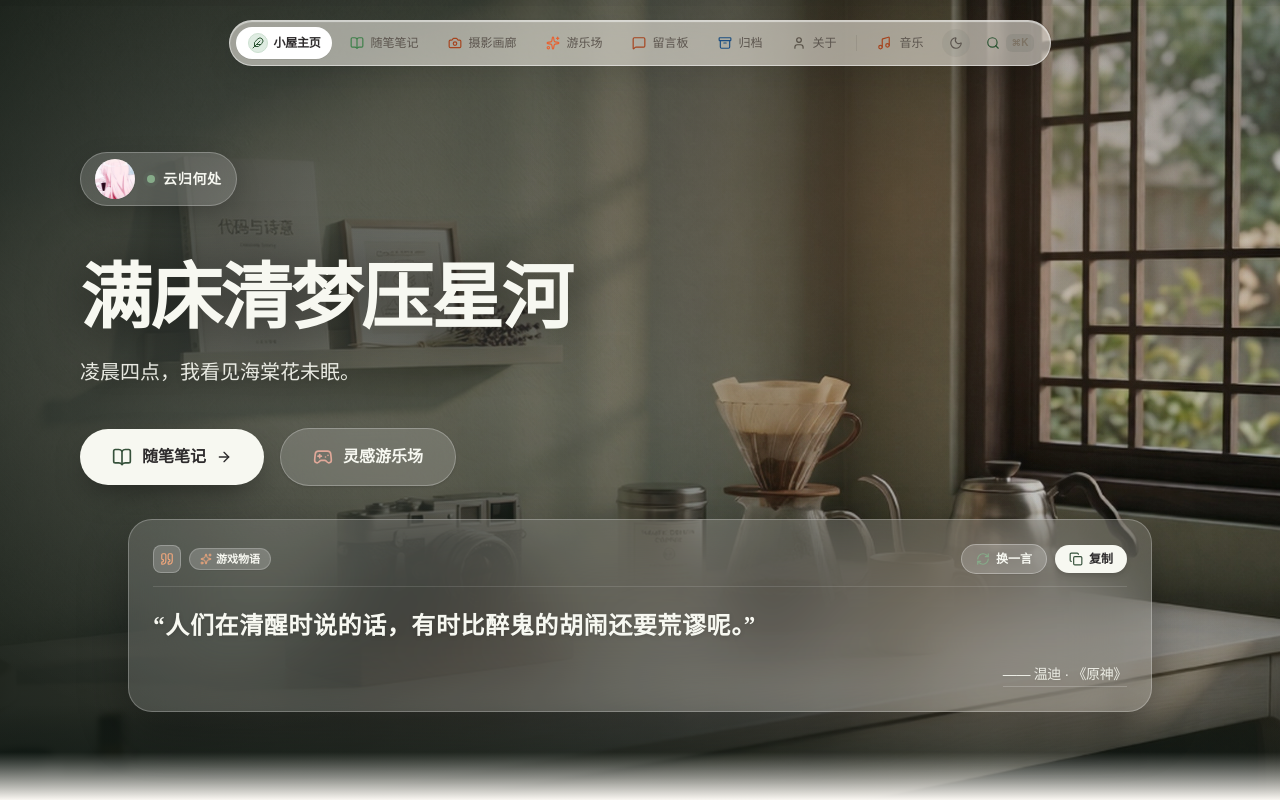
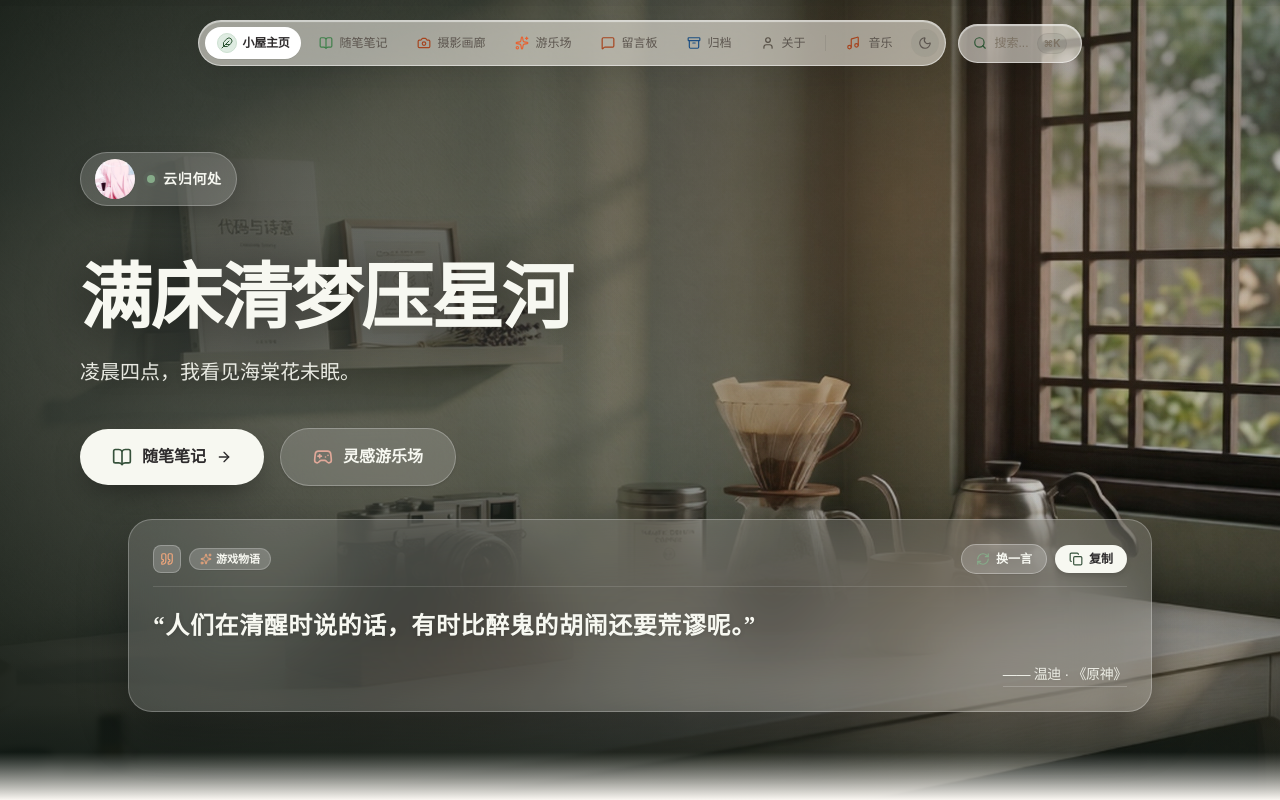
Before and after one commit to YunBaoJ/cloud-blog, a Next.js app: page / in a window 1280 px wide. Shown: the top 800 px of the page. Built offline with nearby package versions, Linux system fonts and the light colour scheme; a web font is replaced by a local one.

Commit message:
feat: redesign Search into an independent acrylic pill container on Navbar right

```diff
--- a/src/components/Navbar.tsx
+++ b/src/components/Navbar.tsx
@@ -23,7 +23,7 @@ export default function Navbar() {
   return (
     <header className="fixed top-5 inset-x-0 z-50 w-full pointer-events-none px-4 sm:px-6 lg:px-8">
       {/* Centered Floating Nav Container */}
-      <div className="max-w-6xl mx-auto flex items-center justify-center">
+      <div className="max-w-6xl mx-auto flex items-center justify-center gap-3">
 
         {/* Apple Acrylic Liquid Glass Floating Pill Bar */}
         <div className="pointer-events-auto relative inline-flex items-center gap-1 sm:gap-1.5 rounded-full p-1.5 transition-all duration-300 shadow-[0_8px_32px_rgba(0,0,0,0.12)] backdrop-blur-2xl saturate-150"
@@ -137,22 +137,29 @@ export default function Navbar() {
           {/* Theme toggle (夜间模式切换) */}
           <ThemeToggle />
 
-          {/* Search Trigger Button (全局搜索图标与快捷键提示) */}
+        </div>
+
+        {/* 2. Standalone Independent Search Pill Container on the Right (独立搜索胶囊) */}
         <button
+          type="button"
           onClick={triggerSearch}
-            className="flex items-center gap-1.5 px-2.5 py-1.5 rounded-full text-xs font-medium text-[#5A5551] dark:text-[#9EB3A4] hover:text-[#2D2B2C] dark:hover:text-white hover:bg-white/70 dark:hover:bg-white/10 transition-all group"
+          className="pointer-events-auto cursor-pointer relative inline-flex items-center gap-2 rounded-full px-3.5 py-2 transition-all duration-300 shadow-[0_8px_32px_rgba(0,0,0,0.12)] backdrop-blur-2xl saturate-150 group hover:scale-[1.03] active:scale-95"
+          style={{
+            background: "var(--nav-bg)",
+            border: "1px solid var(--nav-border)",
+            boxShadow: "0 10px 32px -4px rgba(0,0,0,0.10), inset 0 1px 1px 0 rgba(255,255,255,0.55)",
+          }}
           title="全局搜索 (Cmd + K / Ctrl + K)"
           aria-label="全局搜索"
         >
-            <Search className="w-3.5 h-3.5 text-[#36513B] dark:text-[#7CD090] group-hover:scale-110 transition-transform" />
-            <span className="hidden sm:inline text-[10px] font-mono font-bold px-1.5 py-0.5 rounded-md bg-black/6 dark:bg-white/12 text-[#7A736A] dark:text-[#9EB3A4]">
+          <Search className="w-3.5 h-3.5 text-[#36513B] dark:text-[#7CD090] group-hover:scale-110 transition-transform flex-shrink-0" />
+          <span className="text-xs font-medium text-[#7A736A] dark:text-[#9EB3A4]">搜索...</span>
+          <span className="hidden sm:inline-block text-[10px] font-mono font-bold px-1.5 py-0.5 rounded-full bg-black/6 dark:bg-white/12 text-[#7A736A] dark:text-[#9EB3A4] border border-black/5 dark:border-white/5">
             ⌘K
           </span>
         </button>
 
       </div>
-
-      </div>
     </header>
   );
 }
```
Lines whose indentation alone changed are shown as unchanged.
